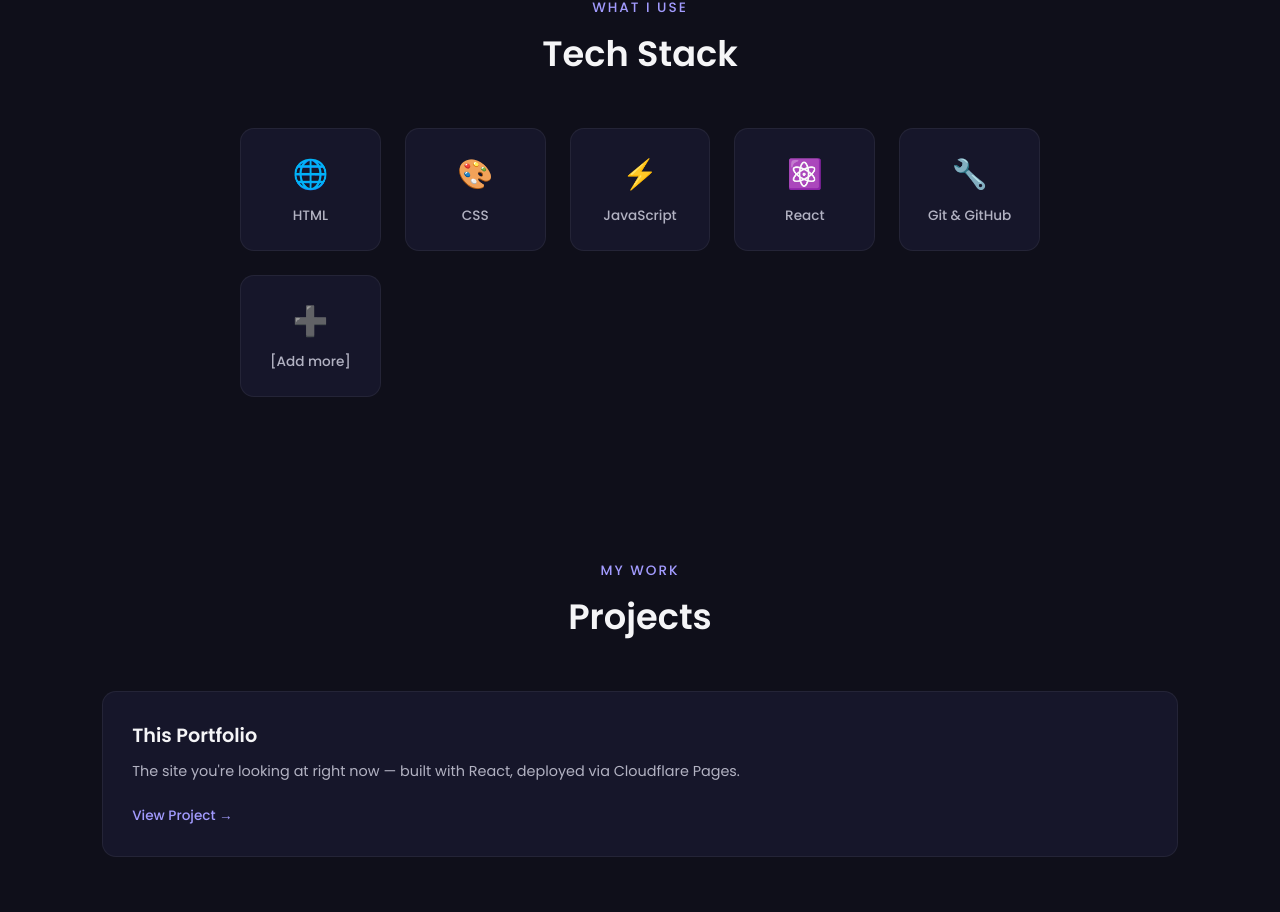
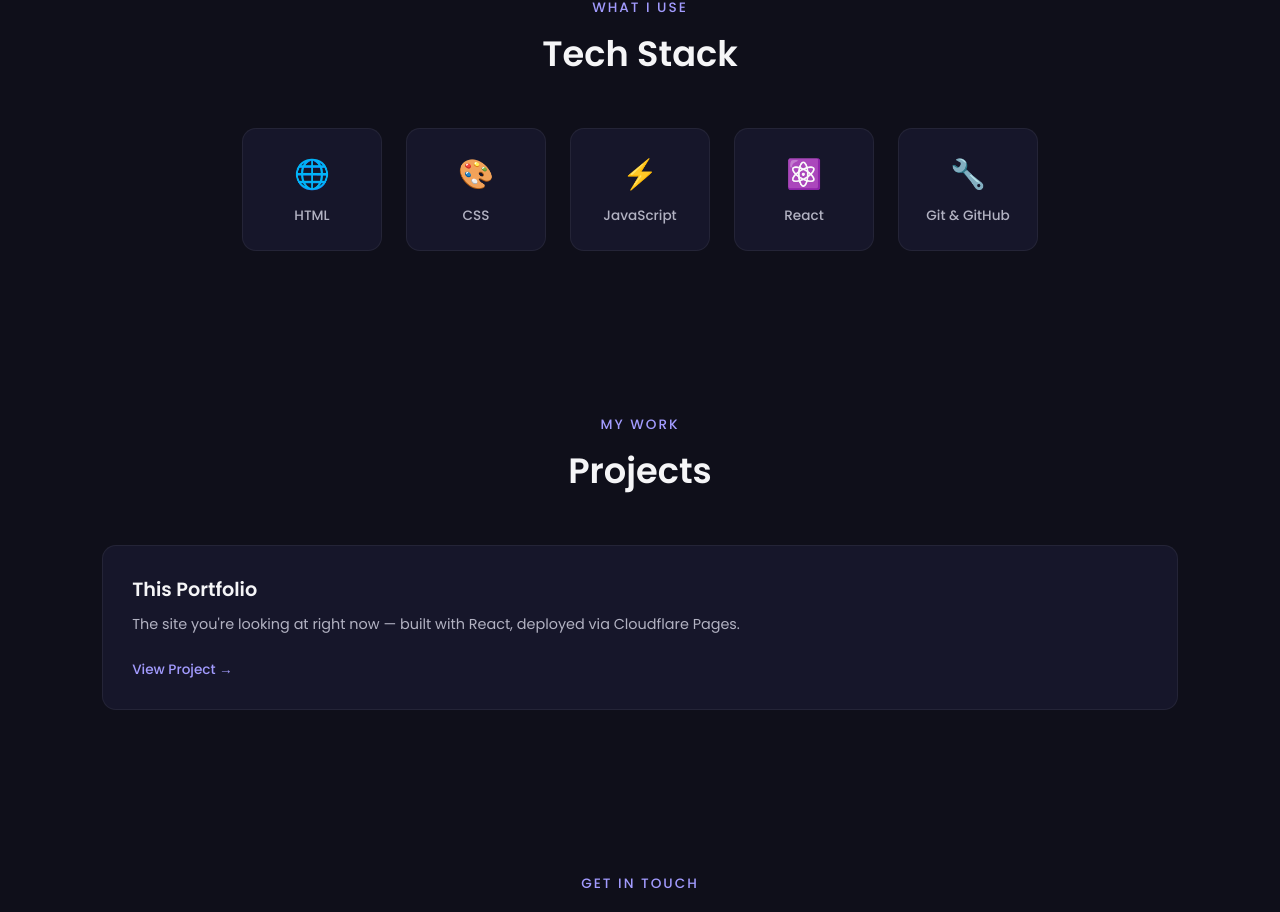
Before and after one commit to satyamgiri9846-cmyk/my-portfolio, a React (Vite) app: page / in a window 1280 px wide. Shown: the part 1338-2250 px from the top of the page. Built offline with nearby package versions, Linux system fonts and the light colour scheme.

Commit message:
Fix tech stack section centering and card layout

```diff
--- a/src/components/Contact.jsx
+++ b/src/components/Contact.jsx
@@ -13,7 +13,7 @@ function Contact() {
         <div className="contact-links">
           <a href="mailto:satyamgiri9846@gmail.com">Email</a>
           <a href="https://github.com/satyamgiri9846" target="_blank" rel="noreferrer">GitHub</a>
-          <a href="https://linkedin.com/in/satyamgiri" target="_blank" rel="noreferrer">LinkedIn</a>
+          <a href="https://linkedin.com/in/satyam-giri-899856207" target="_blank" rel="noreferrer">LinkedIn</a>
         </div>
       </section>
       <p className="footer-note">© {new Date().getFullYear()} Satyam Giri. All rights reserved.</p>
--- a/src/components/TechStack.css
+++ b/src/components/TechStack.css
@@ -16,8 +16,9 @@
 }
 
 .tech-grid {
-  display: grid;
-  grid-template-columns: repeat(auto-fit, minmax(120px, 1fr));
+  display: flex;
+  flex-wrap: wrap;
+  justify-content: center;
   gap: 1.5rem;
   max-width: 800px;
   margin: 0 auto;
@@ -32,6 +33,7 @@
   flex-direction: column;
   align-items: center;
   gap: 0.6rem;
+  width: 140px;
   transition: transform 0.25s ease, border-color 0.25s ease;
 }
 
--- a/src/components/TechStack.jsx
+++ b/src/components/TechStack.jsx
@@ -7,7 +7,7 @@ function TechStack() {
     { name: "JavaScript", icon: "⚡" },
     { name: "React", icon: "⚛️" },
     { name: "Git & GitHub", icon: "🔧" },
-    { name: "[Add more]", icon: "➕" },
+
   ];
 
   return (
```
